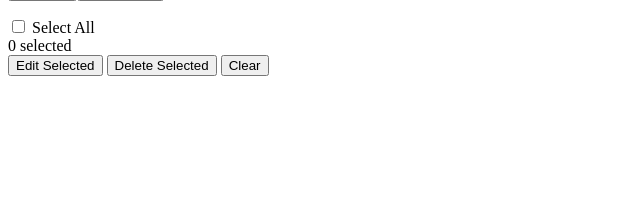
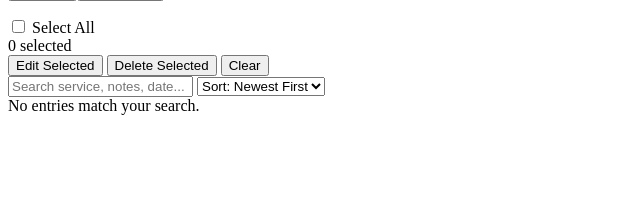
Before and after one commit to officialxndr/fleet-maintenance-addon, a Flask app: template fleet_maintenance/templates/_logbook.html in a window 1280 px wide. Shown: the part 381-598 px from the top of the page, without its empty margins (0-640 px from the left). Run offline with Flask 3, Linux system fonts and the light colour scheme; the template is opened without the code that fills it, so the values that code supplies are empty.

Commit message:
added logbook sorting features

```diff
--- a/fleet_maintenance/templates/_logbook.html
+++ b/fleet_maintenance/templates/_logbook.html
@@ -53,9 +53,21 @@
         </div>
     </div>
 
+    <div class="flex flex-col md:flex-row gap-3 mb-4 bg-gray-50 dark:bg-zinc-800/50 p-3 rounded-lg border dark:border-zinc-800 shadow-sm">
+        <input type="text" id="logbook-search" oninput="filterAndSortLogbook()" placeholder="Search service, notes, date..." class="text-sm border dark:border-zinc-700 rounded-lg p-2.5 flex-1 bg-white dark:bg-zinc-900 dark:text-white focus-ring-accent shadow-sm">
+        <select id="logbook-sort" onchange="filterAndSortLogbook()" class="text-sm border dark:border-zinc-700 rounded-lg p-2.5 bg-white dark:bg-zinc-900 dark:text-white focus-ring-accent font-medium shadow-sm cursor-pointer md:w-52">
+            <option value="newest">Sort: Newest First</option>
+            <option value="oldest">Sort: Oldest First</option>
+        </select>
+    </div>
+
+    <div id="logbook-no-results" class="hidden text-center text-sm text-gray-500 dark:text-zinc-400 py-8">No entries match your search.</div>
+
     <div class="space-y-3">
         {% for log in vehicle_data.logbook|reverse %}
-        <div class="bg-white dark:bg-zinc-900 border dark:border-zinc-800 p-4 rounded-lg shadow-sm transition-all">
+        <div class="bg-white dark:bg-zinc-900 border dark:border-zinc-800 p-4 rounded-lg shadow-sm transition-all"
+             data-log-date="{{ log.date }}"
+             data-log-search="{{ log.date }} {{ log.service }} {{ log.notes or '' }} {{ log.mileage }}">
             <div id="view-log-{{ log.id }}" class="flex flex-col md:flex-row justify-between items-start md:items-center gap-4">
                 <div class="admin-only flex items-center shrink-0 self-center">
                     <input type="checkbox" class="log-checkbox rounded border-gray-300 dark:border-zinc-600 text-accent focus:ring-accent" data-id="{{ log.id }}" onchange="updateSelectionToolbar('log')">
```
Also changed, not shown: fleet_maintenance/templates/base.html (+27 -2 lines).
